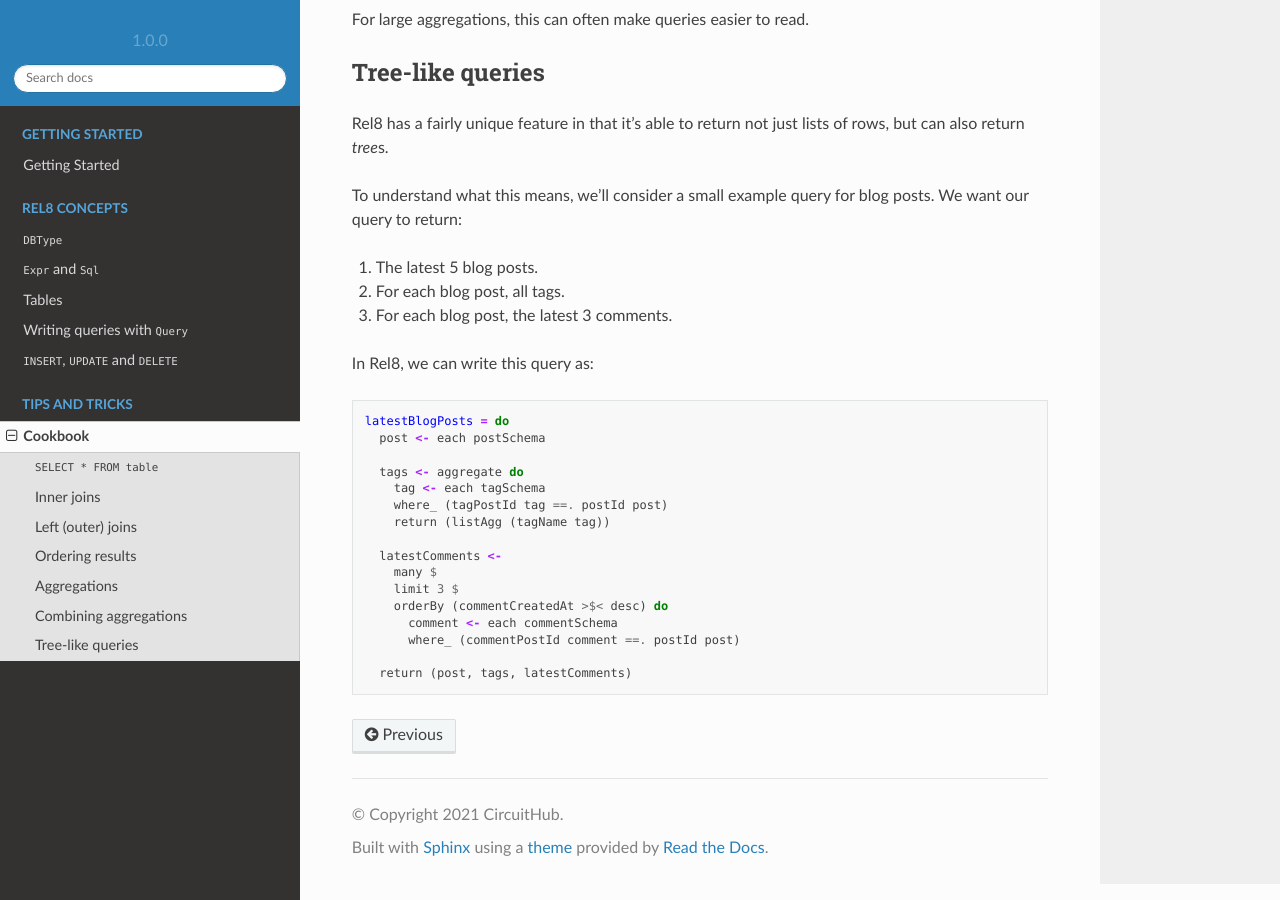
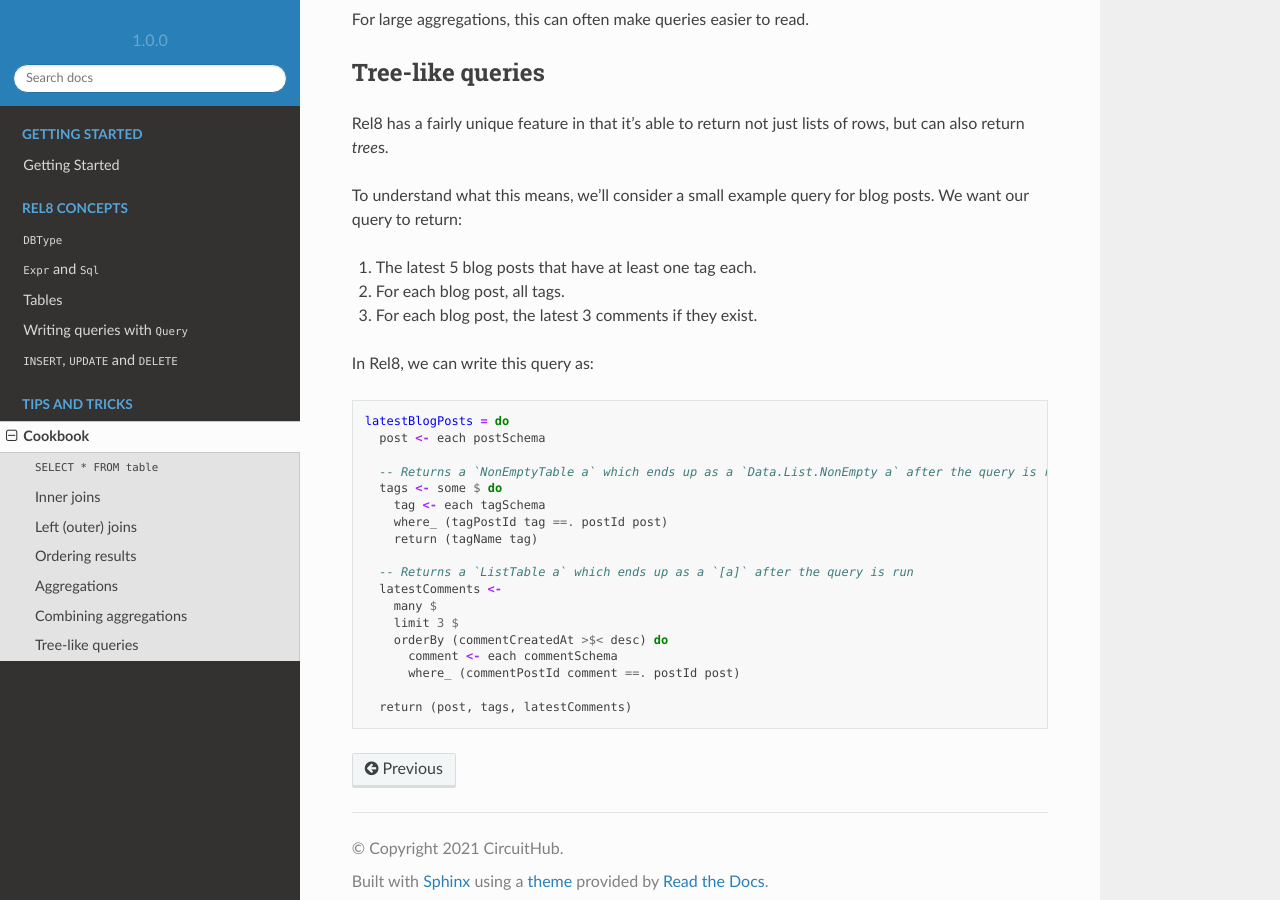
Before and after one commit to circuithub/rel8, a Sphinx documentation site: the page built from docs/cookbook.rst, in a window 1280 px wide and 900 px high, scrolled down 2893 px. Built offline with Sphinx 7.4.7 and the Read the Docs theme 2.0.0, drawn with Linux system fonts in a browser that asks for light colours.

Commit message:
Update cookbook to use some over listAgg

```diff
--- a/docs/cookbook.rst
+++ b/docs/cookbook.rst
@@ -142,20 +142,22 @@ rows, but can also return *tree*\s.
 To understand what this means, we'll consider a small example query for blog
 posts. We want our query to return:
 
-1. The latest 5 blog posts.
+1. The latest 5 blog posts that have at least one tag each.
 2. For each blog post, all tags.
-3. For each blog post, the latest 3 comments.
+3. For each blog post, the latest 3 comments if they exist.
 
 In Rel8, we can write this query as::
 
   latestBlogPosts = do
     post <- each postSchema
 
-    tags <- aggregate do
+    -- Returns a `NonEmptyTable a` which ends up as a `Data.List.NonEmpty a` after the query is run
+    tags <- some $ do
       tag <- each tagSchema
       where_ (tagPostId tag ==. postId post)
-      return (listAgg (tagName tag))
+      return (tagName tag)
 
+    -- Returns a `ListTable a` which ends up as a `[a]` after the query is run
     latestComments <-
       many $
       limit 3 $
```
